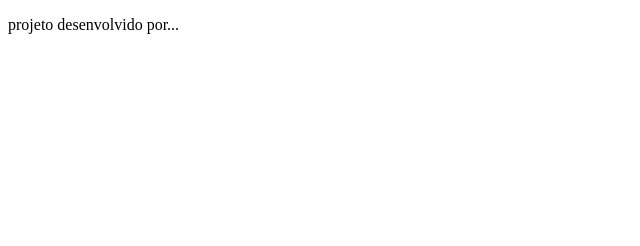
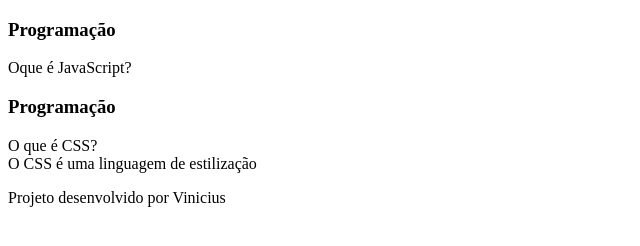
Before and after one commit to aninha0908/ferramenta-interativa-2B-2025, a plain HTML site: page index.html in a window 1280 px wide. Shown: the whole page, without its empty margins (0-640 px from the left). Drawn offline with Linux system fonts and the light colour scheme.

Commit message:
25/06/2025

```diff
--- a/index.html
+++ b/index.html
@@ -1,21 +1,43 @@
 <!DOCTYPE html>
-<html lang="pt-pr">
+<html lang="pt-br">
 
 <head>
     <meta charset="UTF-8">
     <meta name="viewport" content="width=device-width, initial-scale=1.0">
-    <title>flash card</title>
+    <title>Flash card</title>
 </head>
 
 <body>
     <main>
         <section id="container">
-        </secton>
+            <article class="cartao">
+                <div class="cartao__conteudo">
+                    <h3>Programação</h3>
+                    <div class="cartao__conteudo__pergunta">
+                        Oque é JavaScript?
+                    </div>
+                    <div class="cartao__conteudo__resposta"></div>
+                </div>
+            </article>
+
+            <article class="cartao">
+        <div class="cartao__conteudo">
+                <h3>Programação</h3>
+                <div class="cartao__conteudo__pergunta">
+                        O que é CSS?
+                </div>
+                <div class="cartao__conteudo__resposta">
+                        O CSS é uma linguagem de estilização
+                </div>
+        </div>
+</article>
+
+        </section>
     </main>
 
-    <footer>
-        <p>projeto desenvolvido por...</p>
-    </footer>
+<footer>
+    <p>Projeto desenvolvido por Vinicius </p>
+</footer>
 
 </body>
 
```
